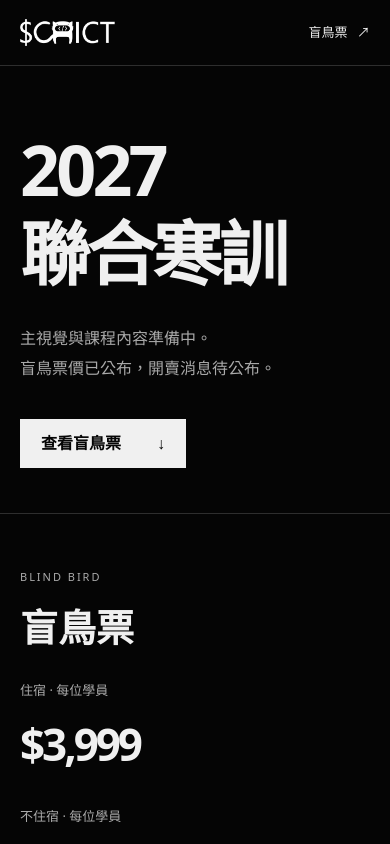
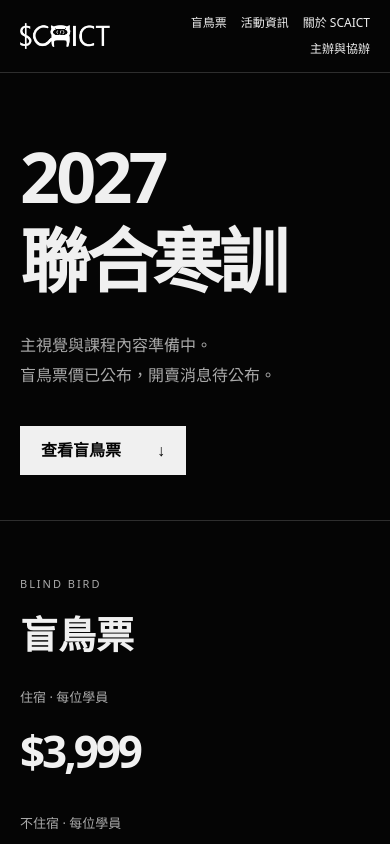
Before and after one commit to SCAICT/115-winter-camp, a React (Vite) app: page / in a window 390 px wide. Shown: the top 844 px of the page. Built offline with nearby package versions, Linux system fonts and the light colour scheme; a web font is replaced by a local one.

Commit message:
feat: restructure header links for improved layout and styling

```diff
--- a/src/components/WinterLanding.jsx
+++ b/src/components/WinterLanding.jsx
@@ -9,7 +9,12 @@ function Header() {
         <a href="#top" aria-label="SCAICT 2027 聯合寒訓，回到頂端">
           <img src="/img/LOGO/white_logo_nobg.webp" alt="SCAICT" width="125" height="35" />
         </a>
-        <a href="#ticket">盲鳥票 <span aria-hidden="true">↗</span></a>
+        <div className="site-header__links">
+          <a href="#ticket">盲鳥票</a>
+          <a href="#details">活動資訊</a>
+          <a href="#about">關於 SCAICT</a>
+          <a href="#organizers">主辦與協辦</a>
+        </div>
       </nav>
     </header>
   );
--- a/src/index.css
+++ b/src/index.css
@@ -39,9 +39,8 @@ a:focus-visible { outline: 2px solid #fff; outline-offset: 4px; }
 .site-header { border-bottom: 1px solid #ffffff2a; }
 .site-header__inner { display: flex; min-height: 75px; align-items: center; justify-content: space-between; gap: 20px; }
 .site-header img { display: block; width: 110px; height: auto; }
-.site-header__inner > a:last-child { font-size: 13px; }
-.site-header__inner > a:last-child span { margin-left: 6px; }
-.site-header__inner > a:last-child:hover, .site-footer a:hover { color: #aaa; }
+.site-header__links { display: flex; flex-wrap: wrap; justify-content: flex-end; gap: 12px 24px; font-size: 13px; }
+.site-header__links a:hover, .site-footer a:hover { color: #aaa; }
 
 .hero { display: flex; flex-direction: column; align-items: flex-start; justify-content: center; padding-block: 65px 70px; }
 .hero h1 { margin: 25px 0 28px; font-size: clamp(74px, 12vw, 142px); font-weight: 700; letter-spacing: -.055em; line-height: 1.2; }
@@ -89,8 +88,9 @@ a:focus-visible { outline: 2px solid #fff; outline-offset: 4px; }
 
 @media (max-width: 600px) {
   .wrap { width: min(100% - 40px, 1040px); }
-  .site-header__inner { min-height: 65px; }
+  .site-header__inner { min-height: 65px; padding-block: 14px; }
   .site-header img { width: 95px; }
+  .site-header__links { gap: 8px 14px; font-size: 12px; }
   .hero { padding-block: 36px 45px; }
   .hero h1 { font-size: clamp(70px, 16vw, 95px); }
   .hero__description { font-size: 16px; }
```
